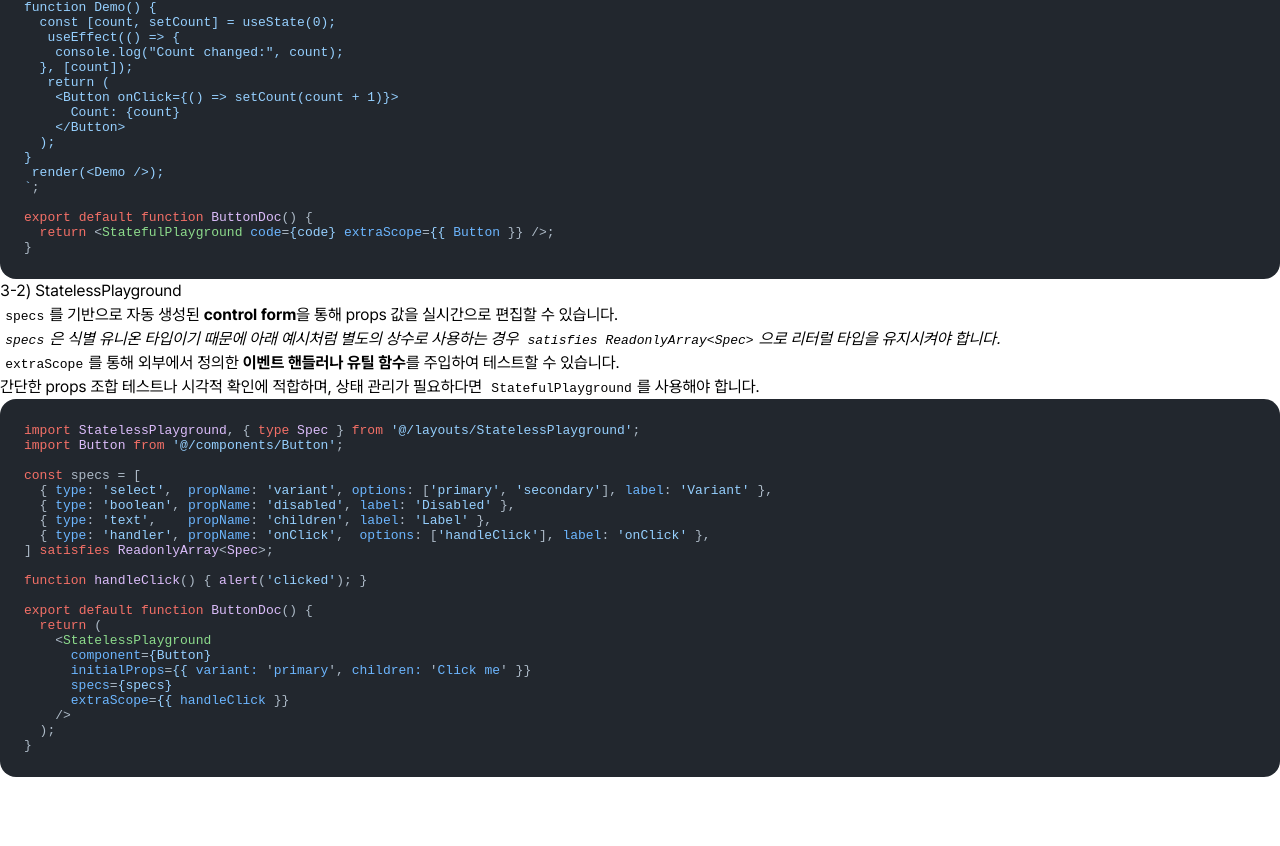
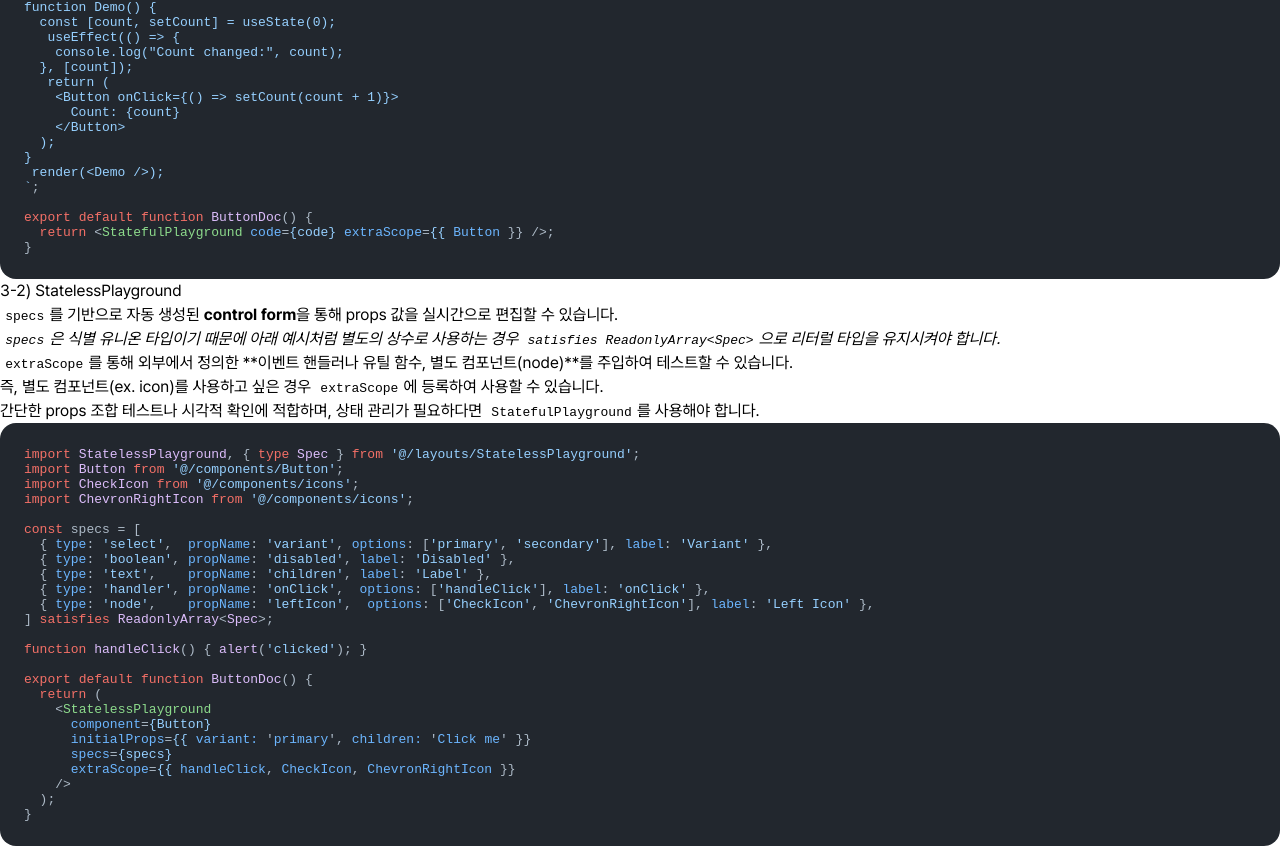
Before and after one commit to SKHU-BUZZLE/SKHU_Buzzle_FE_v2, a React (Vite) app in the folder packages/design-system/: page /docs in a window 1280 px wide. Shown: the part 1875-2721 px from the top of the page. Before the commit the page ends 2652 px from the top, so only its background shows below. Built offline with nearby package versions, Linux system fonts and the light colour scheme.

Commit message:
🚑 [#49] Feat: statelessPlayground에 node 사용 방법 추가

```diff
--- a/packages/design-system/src/layouts/StatelessPlayground.tsx
+++ b/packages/design-system/src/layouts/StatelessPlayground.tsx
@@ -10,13 +10,15 @@ type Primitive = string | number | boolean;
  * - `select`  : 옵션 선택
  * - `boolean` : true/false 라디오
  * - `handler` : 스코프 내 식별자(함수) 바인딩
+ * - `node`    : 스코프 내 React 노드(컴포넌트) 바인딩
  */
 export type Spec =
   | { type: 'text'; propName: string; label?: string }
   | { type: 'number'; propName: string; label?: string }
   | { type: 'select'; propName: string; options: string[]; label?: string }
   | { type: 'boolean'; propName: string; label?: string }
-  | { type: 'handler'; propName: string; options: string[]; label?: string };
+  | { type: 'handler'; propName: string; options: string[]; label?: string }
+  | { type: 'node'; propName: string; options: string[]; label?: string };
 
 interface StatelessPlaygroundProps<T extends object> {
   /** 테스트할 실제 컴포넌트 */
@@ -85,6 +87,8 @@ export default function StatelessPlayground<T extends object>({
   /** handler 타입인 prop들의 이름만 뽑아서 Set으로 보관
    * (JSX 속성 문자열을 만들 때 중괄호로 함수 식별자를 구분하기 위함) */
   const handlerKeys = useMemo(() => new Set(specs.filter((s) => s.type === 'handler').map((s) => s.propName)), [specs]);
+
+  const nodeKeys = useMemo(() => new Set(specs.filter((s) => s.type === 'node').map((s) => s.propName)), [specs]);
 
   /** control form에서 값이 선택되면 componentProps 갱신 */
   function handlePropChange(key: string, value: Primitive | undefined) {
@@ -203,6 +207,26 @@ export default function StatelessPlayground<T extends object>({
             </select>
           </div>
         );
+
+      case 'node':
+        /** node를 사용할 때 */
+        return (
+          <div key={key} className={wrapperClass}>
+            <label className={labelClass}>{spec.label ?? key}</label>
+            <select
+              className={inputClass}
+              value={String((val as string) ?? '')}
+              onChange={(e: ChangeEvent<HTMLSelectElement>) => handlePropChange(key, e.target.value)}
+            >
+              <option value=''> (none) </option>
+              {spec.options.map((name) => (
+                <option key={name} value={name}>
+                  {name}
+                </option>
+              ))}
+            </select>
+          </div>
+        );
     }
   });
 
@@ -213,6 +237,7 @@ export default function StatelessPlayground<T extends object>({
     const attrs = entries
       .map(([k, v]) => {
         if (v === undefined || v === '') return null;
+        if (nodeKeys.has(k)) return `${k}={<${v} />}`; // node prop은 JSX로 변환해 주입
         if (handlerKeys.has(k)) return `${k}={${v}}`; // 핸들러라면 식별자로 추가
         if (typeof v === 'boolean') return v ? k : null; // true만 포함
         if (typeof v === 'number') return `${k}={${v}}`; // 숫자는 중괄호
@@ -225,7 +250,7 @@ export default function StatelessPlayground<T extends object>({
     const compName = (Comp as any).displayName || (Comp as any).name || 'Component'; // 컴포넌트 이름을 문자열로 추출
     const tag = attrs ? `<${compName} ${attrs} />` : `<${compName} />`;
     setCode(tag);
-  }, [component, componentProps, handlerKeys]);
+  }, [component, componentProps, handlerKeys, nodeKeys]);
 
   /** react-live 실행 환경에서 제한할 스코프 범위 설정. 스코프는 변하지 않기 때문에 useMemo로 처리 */
   const scope = useMemo(() => {
--- a/packages/design-system/src/pages/Introduction.tsx
+++ b/packages/design-system/src/pages/Introduction.tsx
@@ -142,18 +142,22 @@ export default function ButtonDoc() {
 
 - \`specs\`를 기반으로 자동 생성된 **control form**을 통해 props 값을 실시간으로 편집할 수 있습니다.
   - _\`specs\`은 식별 유니온 타입이기 때문에 아래 예시처럼 별도의 상수로 사용하는 경우 \`satisfies ReadonlyArray<Spec>\`으로 리터럴 타입을 유지시켜야 합니다._
-- \`extraScope\`를 통해 외부에서 정의한 **이벤트 핸들러나 유틸 함수**를 주입하여 테스트할 수 있습니다.
+- \`extraScope\`를 통해 외부에서 정의한 **이벤트 핸들러나 유틸 함수, 별도 컴포넌트(node)**를 주입하여 테스트할 수 있습니다.
+  - 즉, 별도 컴포넌트(ex. icon)를 사용하고 싶은 경우 \`extraScope\`에 등록하여 사용할 수 있습니다.
 - 간단한 props 조합 테스트나 시각적 확인에 적합하며, 상태 관리가 필요하다면 \`StatefulPlayground\`를 사용해야 합니다.
 
 \`\`\`tsx
 import StatelessPlayground, { type Spec } from '@/layouts/StatelessPlayground';
 import Button from '@/components/Button';
+import CheckIcon from '@/components/icons';
+import ChevronRightIcon from '@/components/icons';
 
 const specs = [
   { type: 'select',  propName: 'variant', options: ['primary', 'secondary'], label: 'Variant' },
   { type: 'boolean', propName: 'disabled', label: 'Disabled' },
   { type: 'text',    propName: 'children', label: 'Label' },
   { type: 'handler', propName: 'onClick',  options: ['handleClick'], label: 'onClick' },
+  { type: 'node',    propName: 'leftIcon',  options: ['CheckIcon', 'ChevronRightIcon'], label: 'Left Icon' },
 ] satisfies ReadonlyArray<Spec>;
 
 function handleClick() { alert('clicked'); }
@@ -164,7 +168,7 @@ export default function ButtonDoc() {
       component={Button}
       initialProps={{ variant: 'primary', children: 'Click me' }}
       specs={specs}
-      extraScope={{ handleClick }}
+      extraScope={{ handleClick, CheckIcon, ChevronRightIcon }}
     />
   );
 }
```
